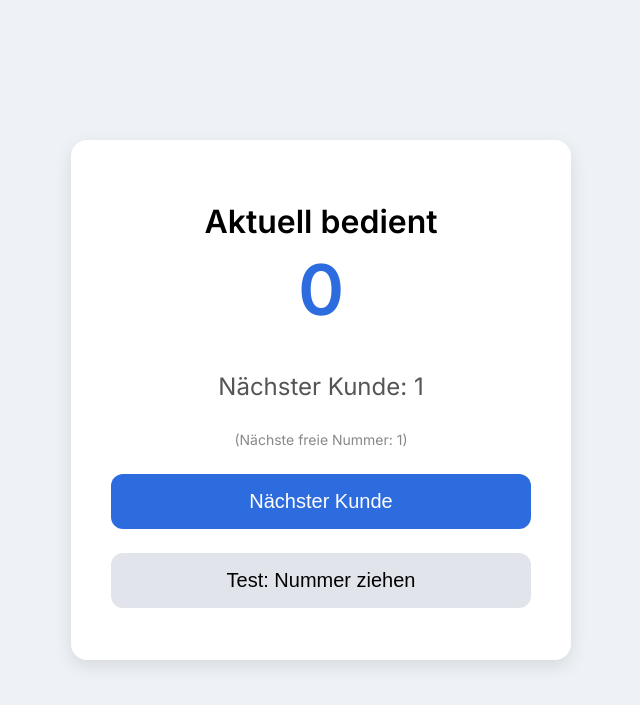
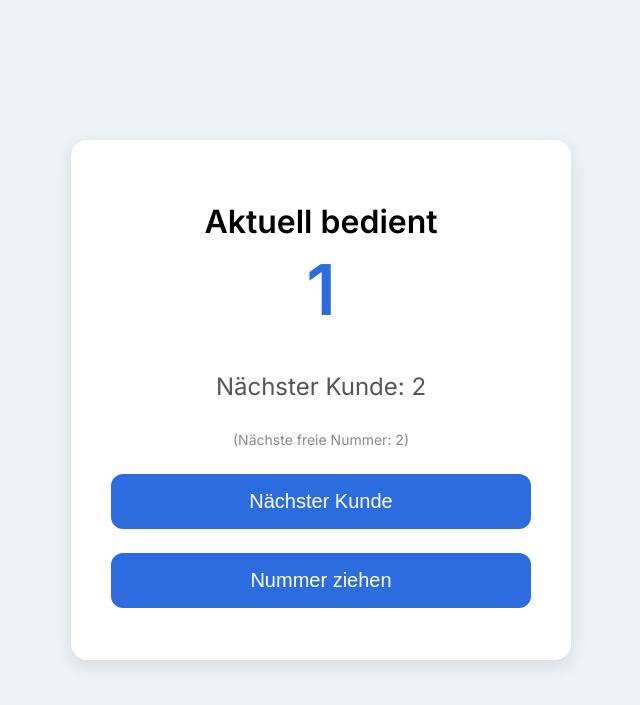
Before and after one commit to kevin-hsm/tafel_nummerziehung, a Flask app: page /admin in a window 1280 px wide. Shown: the top 705 px of the page, without its empty margins (319-959 px from the left). Run offline with Flask 3, Linux system fonts and the light colour scheme.

Commit message:
Update admin.html added nummer ziehen

```diff
--- a/templates/admin.html
+++ b/templates/admin.html
@@ -76,9 +76,9 @@
             <button>Nächster Kunde</button>
         </a>
 
-        <a href="/take_number">
-            <button class="secondary">Test: Nummer ziehen</button>
-        </a>
+    <form action="{{ url_for('admin_take_number') }}">
+    <button type="submit">Nummer ziehen</button>
+    </form>
     </div>
 </body>
 </html>
```
